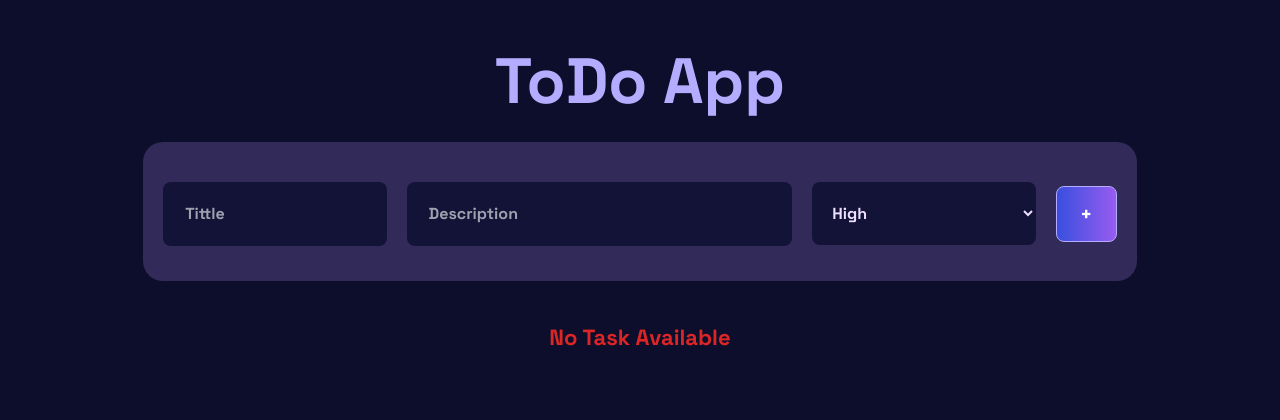
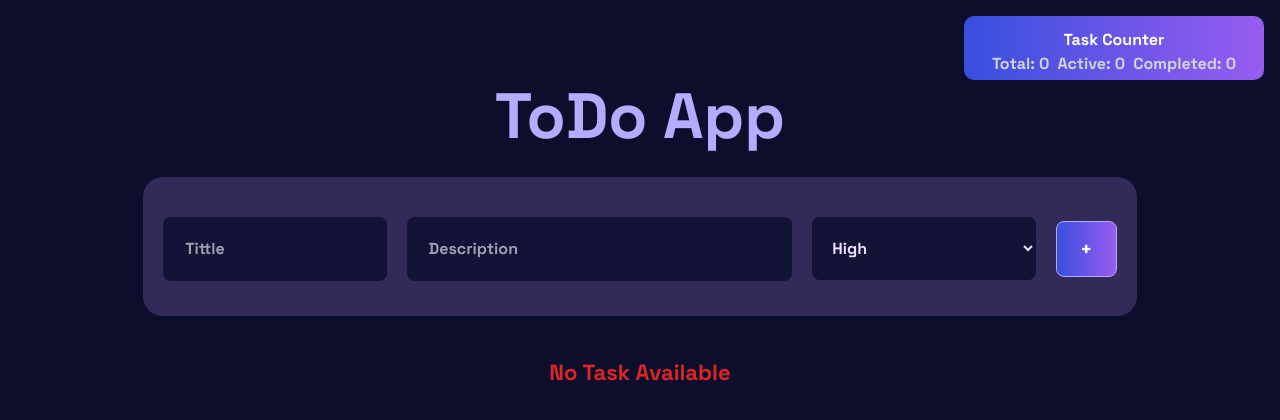
Before and after one commit to SaymanRabbi/todo_app_task, a React (Vite) app: page / in a window 1280 px wide. Shown: the top 420 px of the page. Built offline with nearby package versions, Linux system fonts and the light colour scheme.

Commit message:
make a counter for count task

```diff
--- a/src/App.tsx
+++ b/src/App.tsx
@@ -2,6 +2,7 @@ import './App.css'
 import Card from './Components/CardContainer/Card'
 import Container from './Components/Container/Container'
 import DynamicHeading from './Components/DynamicHeading'
+import TaskCounter from './Components/TaskCounter/TaskCounter'
 import TaskForm from './Components/TaskForm'
 
 function App() {
@@ -9,9 +10,10 @@ function App() {
 
   return (
   <Container className=' py-10'>
-    <DynamicHeading >ToDo App</DynamicHeading>
+    <DynamicHeading  className=' mt-[35px]'>ToDo App</DynamicHeading>
     <TaskForm />
     <Card />
+    <TaskCounter />
   </Container>
   )
 }
--- a/src/Components/CardContainer/Card.tsx
+++ b/src/Components/CardContainer/Card.tsx
@@ -16,7 +16,6 @@ const Card = () => {
     }, [successMessage]);
     const handleDelete = (id:string)=>{
         deleteTask(id);
-
     }
     const handleUpdate = ()=>{
         openModal();
--- a/src/Components/Modal/Modal.tsx
+++ b/src/Components/Modal/Modal.tsx
@@ -58,7 +58,7 @@ const Modal:React.FC<Props> = ({
        }, 1000);
     }, [successMessage]);
     return (
-        <div className=' fixed top-0 left-0 bottom-0 right-0 w-[100%] h-[100vh] bg-gray-900 z-50 flex justify-center items-center'>
+        <div className=' fixed top-0 left-0 bottom-0 right-0 w-[100%] h-[100vh] bg-gray-700/90 z-50 flex justify-center items-center'>
             {/* show toast */}
             {
                 success && <Toast message={successMessage} type='success'/>
--- /dev/null
+++ b/src/Components/TaskCounter/TaskCounter.tsx
@@ -0,0 +1,26 @@
+import { useTaskStore } from "../../Store/Task";
+
+
+const TaskCounter = () => {
+    const {task} = useTaskStore((state)=>state);
+    return (
+        <div className=' fixed top-4 right-4 w-[300px] h-[64px] bg-gradient-to-r from-rgbFrom to-rgbTo z-[10] rounded-[10px]'>
+            <div className='flex justify-center text-white font-bold pt-3'>
+                <h2>Task Counter</h2>
+            </div>
+            <div className=" flex gap-2 text-gray-300 font-bold justify-center">
+                  <h2>Total: {
+                        task.length
+                    }</h2>
+                    <h2>Active: {
+                        task.filter((t)=>t.status==='Active').length
+                        }</h2>
+                    <h2>Completed: {
+                        task.filter((t)=>t.status==='Completed').length
+                        }</h2>
+            </div>
+        </div>
+    );
+};
+
+export default TaskCounter;
```
